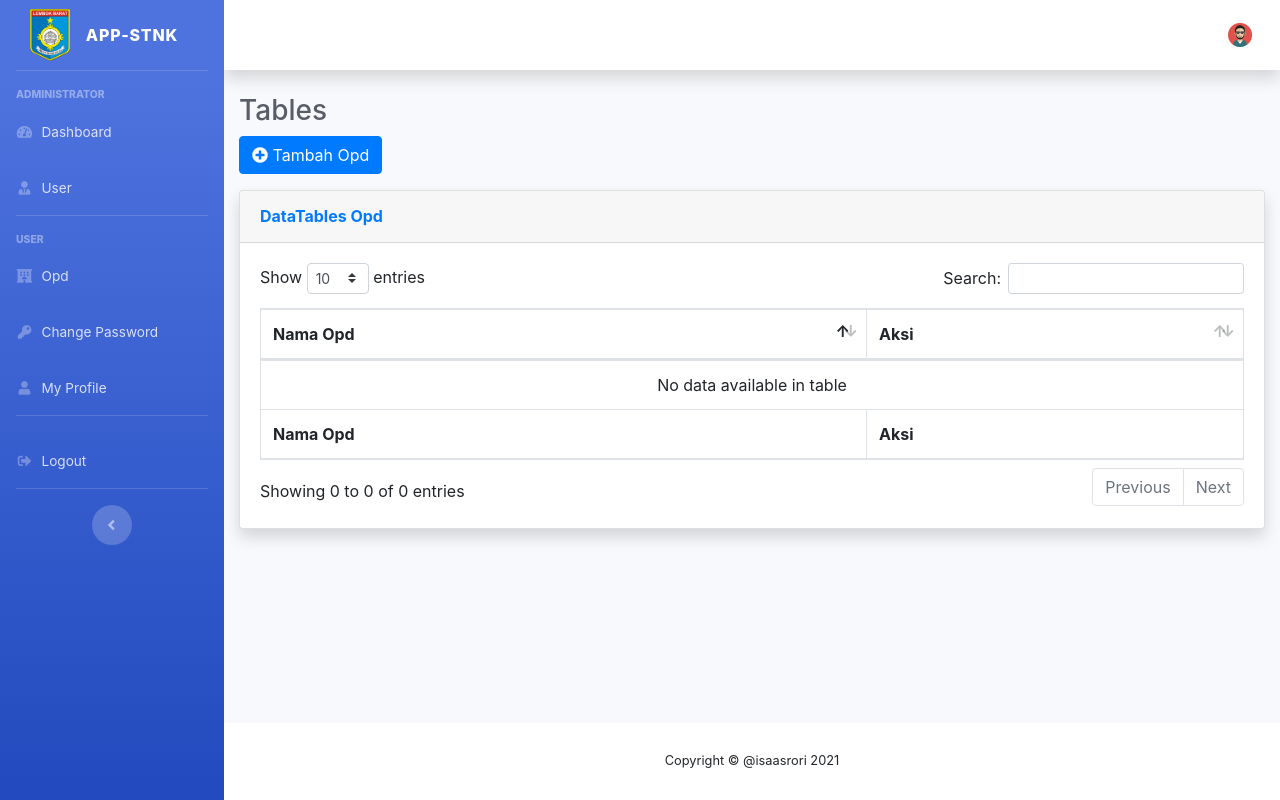
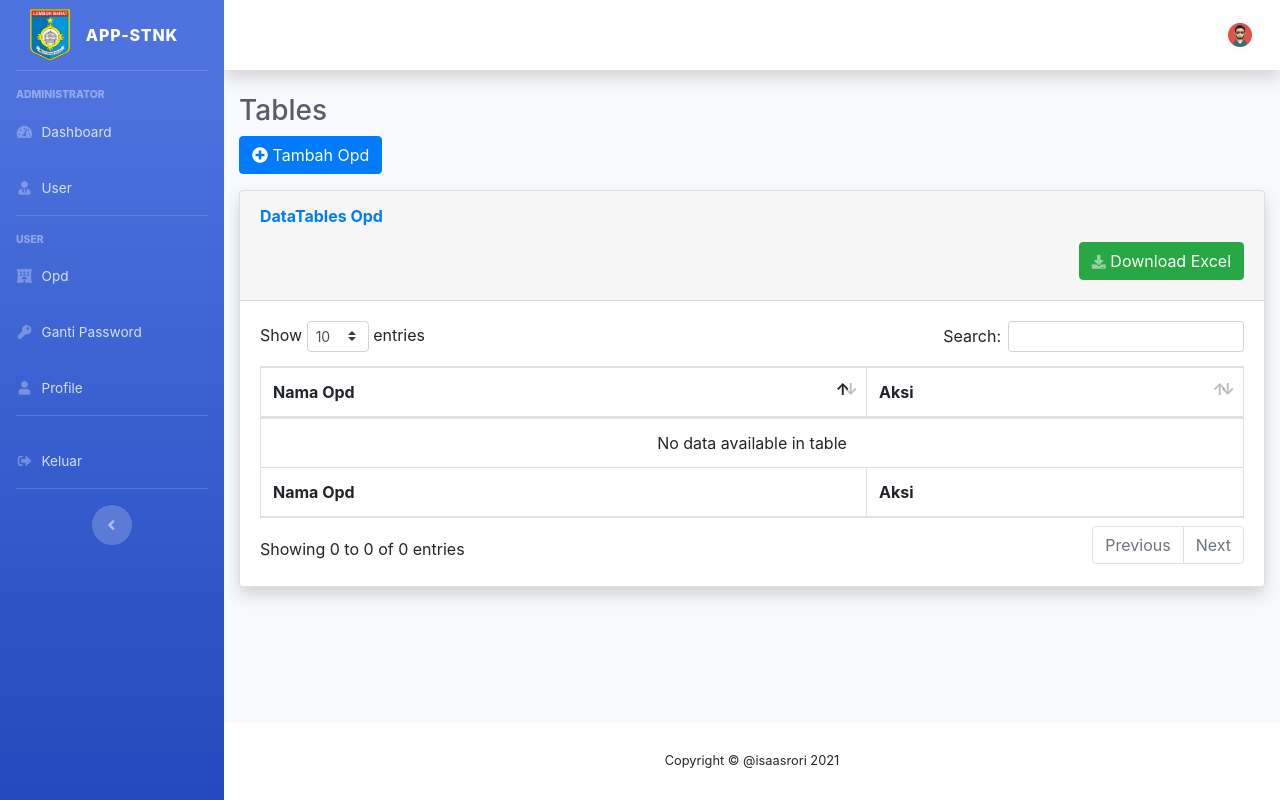
Before and after one commit to orianbi/app-stnk, a Django app: template website/stnk/templates/stnk/opd.html in a window 1280 px wide. Run offline with Django 3.2, Linux system fonts and the light colour scheme; the template is opened without the code that fills it, so the values that code supplies are empty; some libraries are stand-ins or nearby versions.

Commit message:
Membuat fitur export excel

```diff
--- a/website/requirements.txt
+++ b/website/requirements.txt
@@ -27,3 +27,4 @@
 vine==5.0.0
 wcwidth==0.2.5
 zipp==3.4.1
+django-import-export==2.5.0
--- a/website/stnk/templates/stnk/opd.html
+++ b/website/stnk/templates/stnk/opd.html
@@ -13,6 +13,13 @@
   <div class="card shadow mb-4">
     <div class="card-header py-3">
       <h6 class="m-0 font-weight-bold text-primary">DataTables Opd</h6>
+      <a
+        href="{% url 'export_excel' %}"
+        class="btn btn-success mb-1 mt-3"
+        style="float: right"
+      >
+        <i class="fas fa-download fa-sm text-white-50"></i> Download Excel</a
+      >
     </div>
     <div class="card-body">
       <div class="table-responsive">
--- a/website/stnk/urls.py
+++ b/website/stnk/urls.py
@@ -13,4 +13,5 @@
     path('edit/<int:id>/', views.editAsset, name='edit-asset'),
     path('detail_peringatan/', views.statusPeringatan, name='detail_peringatan'),
     path('detail_mati/', views.statusMati, name='detail_mati'),
+    path('export_excel/', views.exportExcel, name='export_excel'),
 ]
--- a/website/templates/stnk/index.html
+++ b/website/templates/stnk/index.html
@@ -11,6 +11,7 @@
     />
     <meta name="description" content="" />
     <meta name="author" content="" />
+    <link rel="icon" href="{% static '/img/logo.png' %}" >
 
     <title>{{ judul }}</title>
 
@@ -108,7 +109,7 @@
         <li class="nav-item">
           <a class="nav-link" href="#">
             <i class="fas fa-fw fa-key"></i>
-            <span>Change Password</span></a
+            <span>Ganti Password</span></a
           >
         </li>
 
@@ -116,7 +117,7 @@
         <li class="nav-item">
           <a class="nav-link" href="#">
             <i class="fas fa-fw fa-user"></i>
-            <span>My Profile</span></a
+            <span>Profile</span></a
           >
         </li>
         <!-- Divider -->
@@ -125,7 +126,7 @@
         <li class="nav-item">
           <a class="nav-link" href="#">
             <i class="fas fa-fw fa-sign-out-alt"></i>
-            <span>Logout</span></a
+            <span>Keluar</span></a
           >
         </li>
         <!-- Divider -->
@@ -225,7 +226,7 @@
                 >
                   <a class="dropdown-item" href="#">
                     <i class="fas fa-user fa-sm fa-fw mr-2 text-gray-400"></i>
-                    My Profile
+                    Profile
                   </a>
                   <a
                     class="dropdown-item"
@@ -236,7 +237,7 @@
                     <i
                       class="fas fa-sign-out-alt fa-sm fa-fw mr-2 text-gray-400"
                     ></i>
-                    Logout
+                    Keluar
                   </a>
                 </div>
               </li>
@@ -279,7 +280,7 @@
       <div class="modal-dialog" role="document">
         <div class="modal-content">
           <div class="modal-header">
-            <h5 class="modal-title" id="exampleModalLabel">Ready to Leave?</h5>
+            <h5 class="modal-title" id="exampleModalLabel">Siap Untuk Keluar?</h5>
             <button
               class="close"
               type="button"
@@ -290,7 +291,8 @@
             </button>
           </div>
           <div class="modal-body">
-            Select "Logout" below if you are ready to end your current session.
+            Pilih "Keluar" di bawah jika kamu ingin keluar dan perkerjan anda sudah selesai.
+
           </div>
           <div class="modal-footer">
             <button
@@ -298,9 +300,9 @@
               type="button"
               data-dismiss="modal"
             >
-              Cancel
+              Batal
             </button>
-            <a class="btn btn-primary" href="{% url 'logout' %}">Logout</a>
+            <a class="btn btn-primary" href="{% url 'logout' %}">Keluar</a>
           </div>
         </div>
       </div>
```
Also changed, not shown: website/stnk/resources.py (added, +15 -0 lines), website/stnk/templates/stnk/home.html (+3 -5 lines), website/stnk/views.py (+9 -1 lines), website/db.sqlite3.
